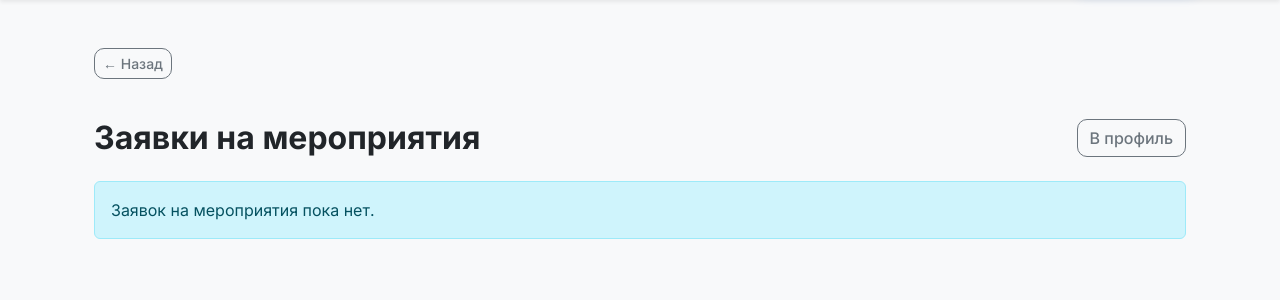
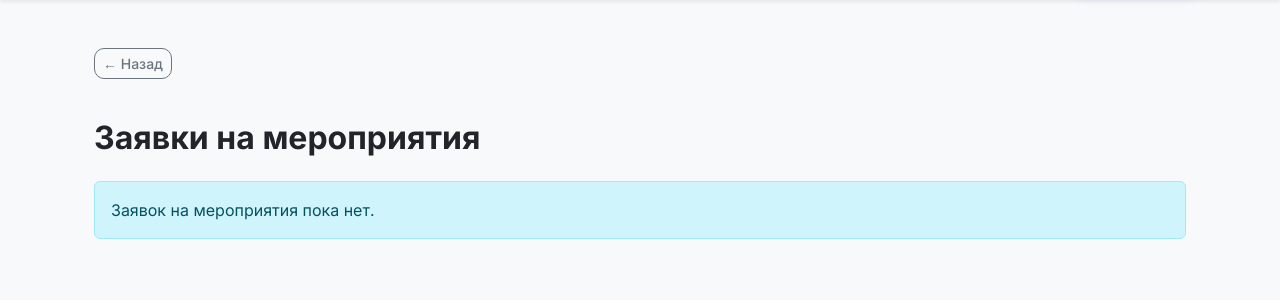
Before and after one commit to yuda534/aggregator_of_volunteer_organisations, a Django app: template frontend/templates/pages/organization_applications.html in a window 1280 px wide. Shown: the part 56-356 px from the top of the page. Run offline with Django 5.2, Linux system fonts and the light colour scheme; the template is opened without the code that fills it, so the values that code supplies are empty.

Commit message:
button "В профиль" is deletted

```diff
--- a/frontend/templates/pages/organization_applications.html
+++ b/frontend/templates/pages/organization_applications.html
@@ -7,12 +7,7 @@
 
 <div class="container py-4">
 
-    <div class="d-flex justify-content-between align-items-center mb-4">
-        <h2 class="mb-0">Заявки на мероприятия</h2>
-        <a href="{% url 'profile' user.id %}" class="btn btn-outline-secondary">
-            В профиль
-        </a>
-    </div>
+    <h2 class="mb-4">Заявки на мероприятия</h2>
 
     {% if applications %}
         <div class="table-responsive">
```
